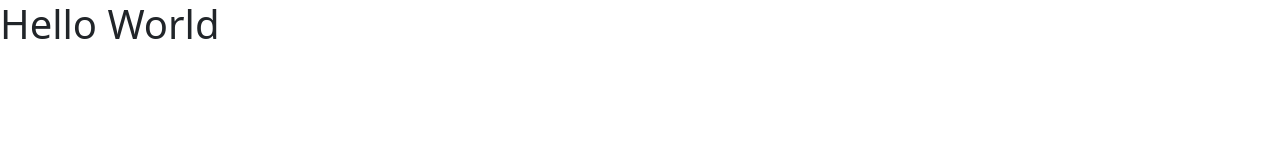
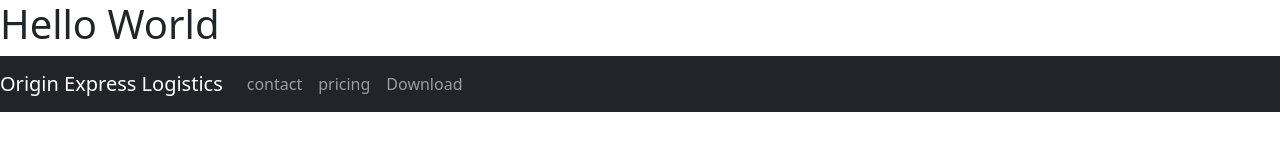
Before and after one commit to kanishka-shah/INTERNSHIPCFB, a plain HTML site: page Web Developement/bootstrap_installation/index.html in a window 1280 px wide. Drawn offline with nearby package versions, Linux system fonts and the light colour scheme.

Commit message:
files added

```diff
--- a/Web Developement/bootstrap_installation/index.html
+++ b/Web Developement/bootstrap_installation/index.html
@@ -8,6 +8,24 @@
 </head>
 <body>
     <h1>Hello World</h1>
+    <nav class="navbar navbar-expand-lg navbar-dark bg-dark ">
+        <button class="navbar-toggler" type="button" data-bs-toggle="collapse" data-bs-target="#navbarTogglerDemo01" aria-controls="navbarTogglerDemo01" aria-expanded="false" aria-label="Toggle navigation">
+            <span class="navbar-toggler-icon"></span>
+          </button>
+        <a class="navbar-brand" href="">Origin Express Logistics </a>
+        <ul class="navbar-nav justify-content-end">
+            <li class="nav-item">
+                <a class="nav-link " href="">contact</a>
+
+            </li>
+            <li class="nav-item">
+                <a class="nav-link" href="">pricing</a>
+            </li>
+            <li class="nav-item">
+                <a class="nav-link" href="">Download</a>
+            </li>
+        </ul>
+    </nav>
 
 </body>
 </html>
```
